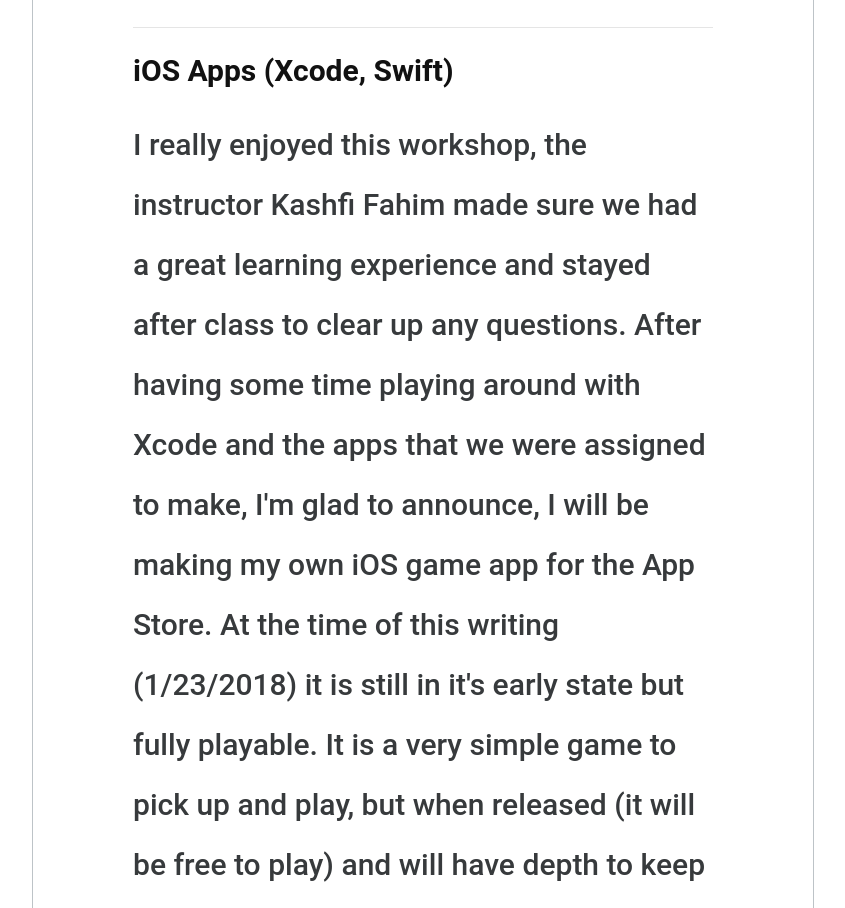
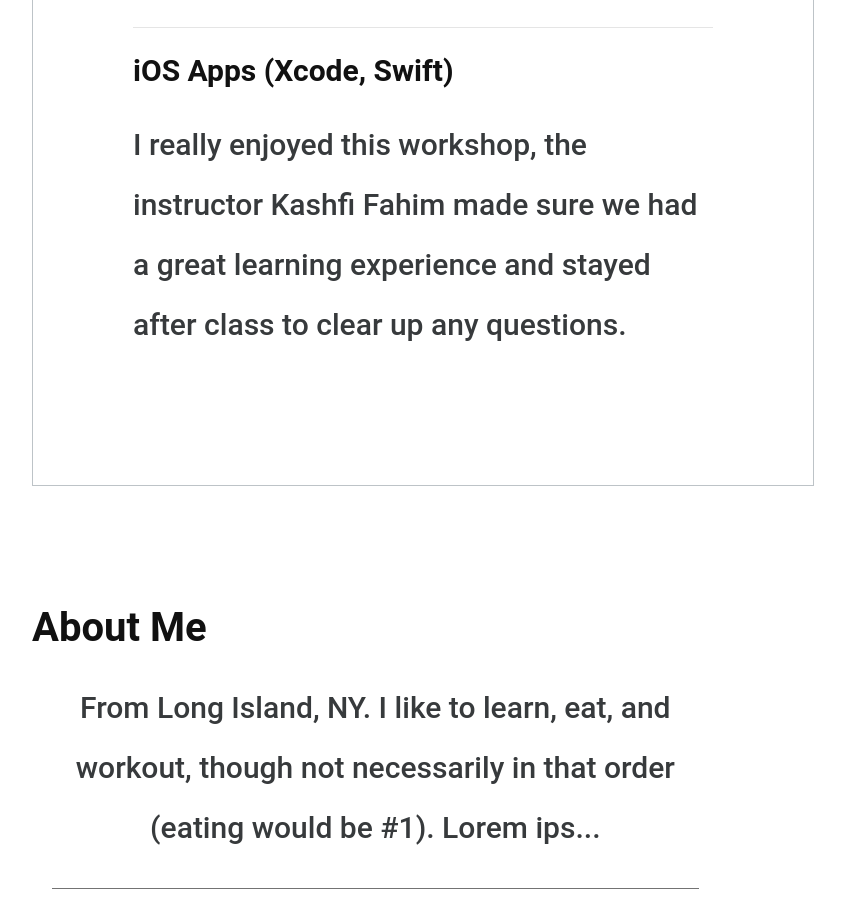
Before and after one commit to ehson222/ehson222.github.io, a plain HTML site: page index.html in a window 1280 px wide. Shown: the part 2881-3789 px from the top of the page, without its empty margins (421-1266 px from the left). Drawn offline with nearby package versions, Linux system fonts and the light colour scheme.

Commit message:
Update index.html

```diff
--- a/index.html
+++ b/index.html
@@ -83,7 +83,7 @@
                                 <hr>
                                 <h2 class= "Heading sampleWork">iOS Apps (Xcode, Swift)</h2>
                                 <p>
-                                    I really enjoyed this workshop, the instructor Kashfi Fahim made sure we had a great learning experience and stayed after class to clear up any questions.  After having some time playing around with Xcode and the apps that we were assigned to make, I'm glad to announce, I will be making my own iOS game app for the App Store.  At the time of this writing (1/23/2018) it is still in it's early state but fully playable.  It is a very simple game to pick up and play, but when released (it will be free to play) and will have depth to keep the player entertained.  In the game doc, there are key features that need to be implemented, and some experimental.  What actually gets in the final release of the game depends on two things, the actual value to the player and my skill as a first time Swift programmer.  Unfortunately, classes start soon, an estimate would be sometime in the summer (mid-2018).  I'll update this section when it gets released.
+                                    I really enjoyed this workshop, the instructor Kashfi Fahim made sure we had a great learning experience and stayed after class to clear up any questions.
                                 </p>
                             </div>
                         </section>
```
